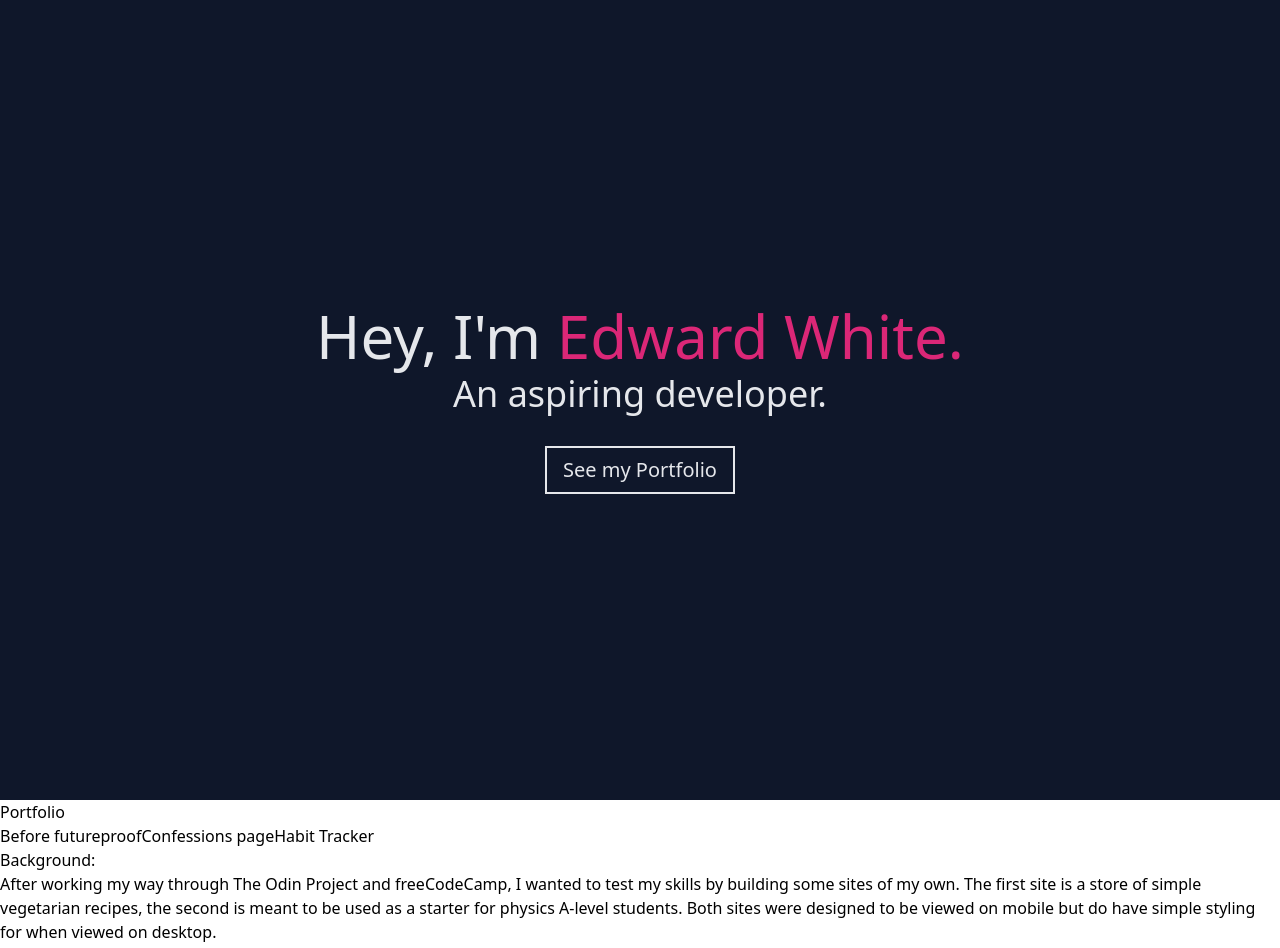
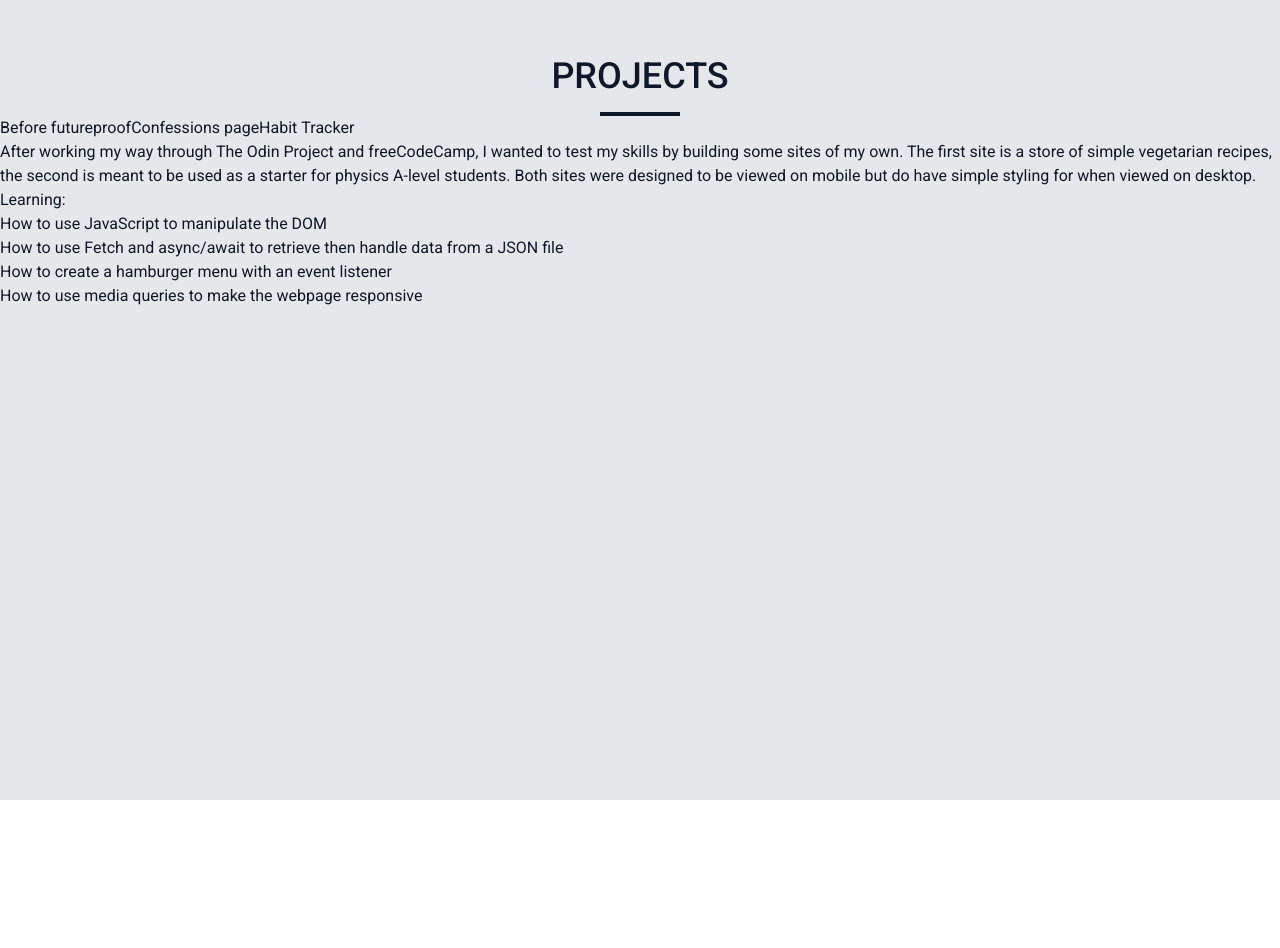
Before and after one commit to ewhite1999/futureproof-portfolio, a React app: page /before-futureproof in a window 1280 px wide. Shown: the top 948 px of the page. After the commit the page ends 800 px from the top, so only its background shows below. Built offline with nearby package versions, Linux system fonts and the light colour scheme.

Commit message:
style project title

```diff
--- a/src/App.jsx
+++ b/src/App.jsx
@@ -4,7 +4,7 @@ import * as Pages from "./pages";
 const App = () => {
   return (
     <>
-      <Pages.Home></Pages.Home>
+      {/* <Pages.Home></Pages.Home> */}
       <Pages.Portfolio></Pages.Portfolio>
     </>
   );
--- a/src/components/Intro/Intro.jsx
+++ b/src/components/Intro/Intro.jsx
@@ -1,12 +1,7 @@
 import React from "react";
 
 const Intro = (props) => {
-  return (
-    <>
-      <h3>Background:</h3>
-      <p>{props.intro}</p>
-    </>
-  );
+  return <p>{props.intro}</p>;
 };
 
 export default Intro;
--- a/src/index.css
+++ b/src/index.css
@@ -1,4 +1,4 @@
-@import url("https://fonts.googleapis.com/css2?family=Merriweather:wght@300;400;700&family=Roboto:wght@400;500;700&display=swap");
+@import url("https://fonts.googleapis.com/css2?family=Roboto:wght@100;300;400;500;700&display=swap");
 
 @tailwind base;
 @tailwind components;
@@ -6,4 +6,5 @@
 
 body {
   background-color: white;
+  font-family: "Roboto", sans-serif;
 }
--- a/src/pages/Portfolio/Portfolio.jsx
+++ b/src/pages/Portfolio/Portfolio.jsx
@@ -4,8 +4,11 @@ import PortfolioSection from "../../components/PortfolioSection";
 import { NavLink } from "react-router-dom";
 const Portfolio = () => {
   return (
-    <section id="portfolio" className="min-h-screen">
-      <h2>Portfolio</h2>
+    <section id="portfolio" className="min-h-screen bg-gray-200 text-slate-900">
+      <h2 className=" text-center text-4xl uppercase font-medium pt-14 py-4">
+        projects
+      </h2>
+      <div className="mx-auto w-20 border-b-4 border-solid border-slate-900"></div>
       <nav>
         <NavLink to="/before-futureproof">Before&nbsp;futureproof</NavLink>
         <NavLink to="/confessions-page">Confessions&nbsp;page</NavLink>
--- a/tailwind.config.js
+++ b/tailwind.config.js
@@ -1,10 +1,6 @@
 module.exports = {
   content: ["./src/**/*.{js,jsx,ts,tsx}"],
   theme: {
-    fontFamily: {
-      merriweather: ["Merriweather", "serif"],
-      roboto: ["Roboto", "sans-serif"],
-    },
     extend: {
       screens: {
         xsm: "500px",
```
